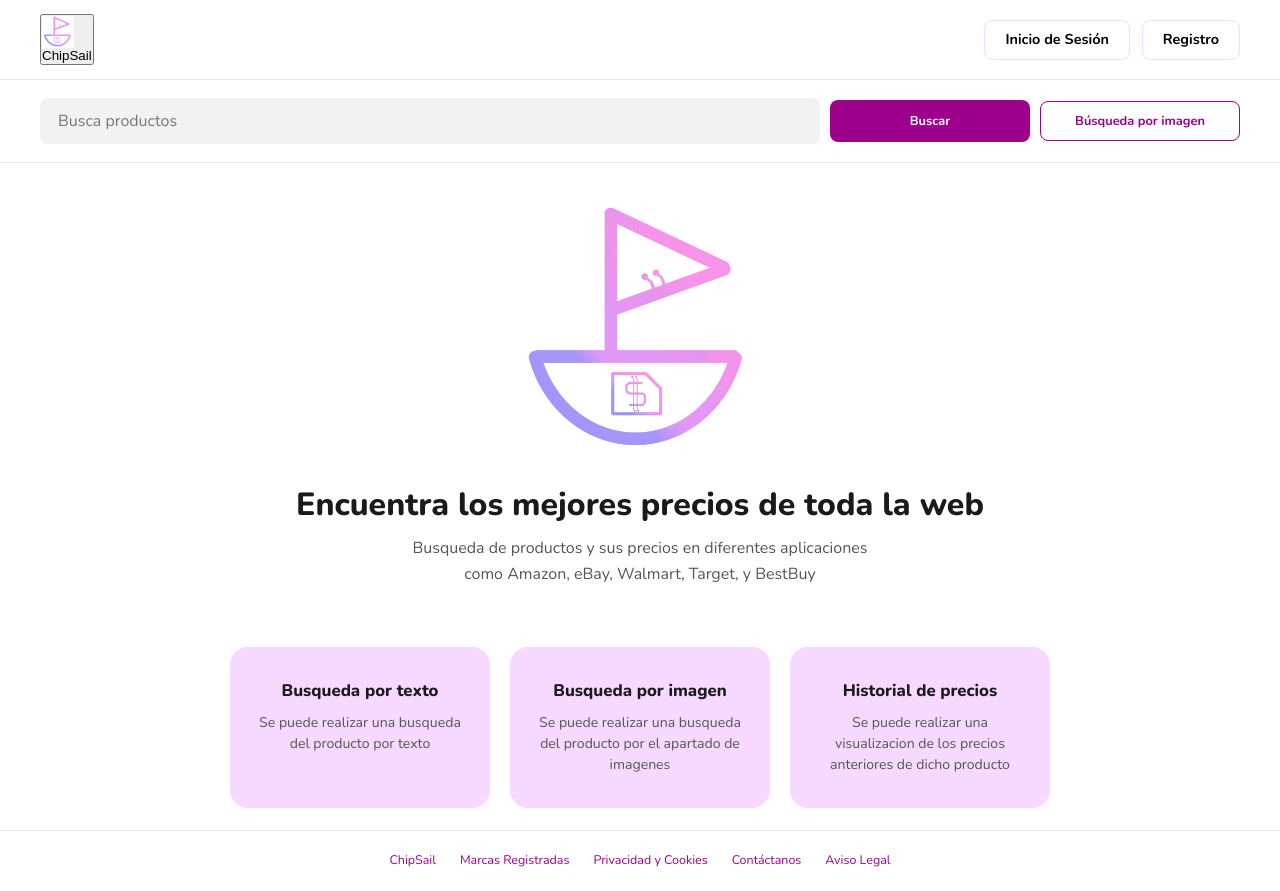
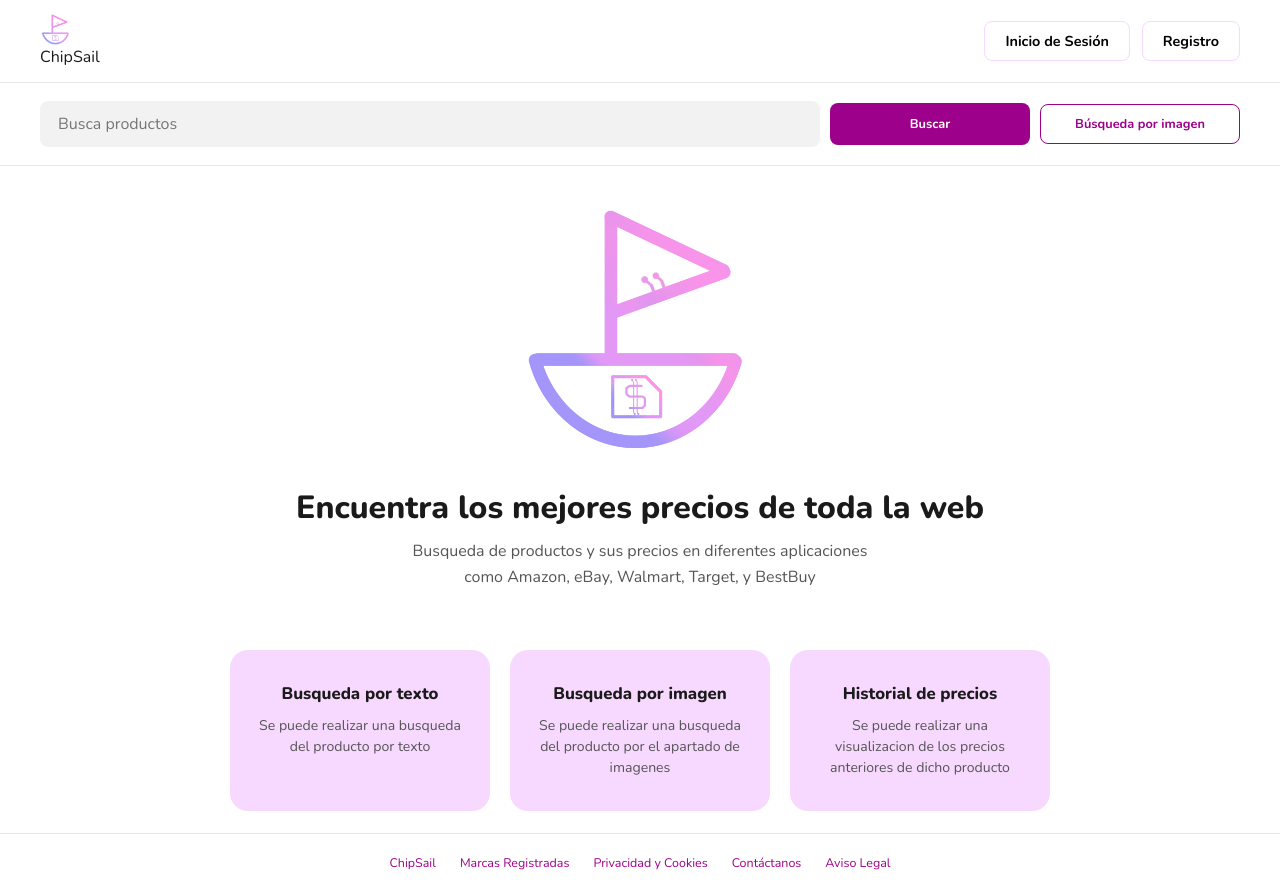
Before and after one commit to tecnologias2026-1/ChipSail, a plain HTML site: page index.html in a window 1280 px wide. Drawn offline with nearby package versions, Linux system fonts and the light colour scheme.

Commit message:
Update styles.css

```diff
--- a/styles.css
+++ b/styles.css
@@ -18,7 +18,15 @@
     .logo { display: flex; align-items: center; gap: 8px; font-size: 1.25rem; font-weight: 800; color: var(--pink); cursor: pointer; line-height: 1; }
     .logo-img { width: 32px; height: 32px; object-fit: cover; display: flex; }
     .logo-img-big { width: clamp(120px, 20vw, 300px); }
-
+    .logo-btn {
+      background: none;
+      border: none;
+      padding: 0;
+      margin: 0;
+      cursor: pointer;
+      font: inherit;
+      color: inherit;
+    }
     .header-buttons { display: flex; align-items: center; gap: 12px; }
 
     .btn-outline { padding: 8px 20px; border: 1.5px solid var(--pink-light); border-radius: 8px; background: transparent; font-family: 'Nunito', sans-serif; font-size: 0.9rem; font-weight: 700; cursor: pointer; height: 40px; line-height: 1; display: inline-flex; align-items: center; justify-content: center; }
@@ -445,7 +453,7 @@
     @media (max-width: 680px) {
       /* CAMBIO: en móvil, una sola columna que ocupe bien el espacio (igual que carrito) */
       .products-grid { grid-template-columns: 1fr; }
-      .results-main { padding: 14px; flex-direction: column; }
+      .results-main { padding: 20%; flex-direction: column; }
       .results-sidebar { width: 100%; margin-right: 0; margin-bottom: 18px; }
       header { padding: 12px 16px; }
       .search-bar-r { padding: 12px 16px; }
```
